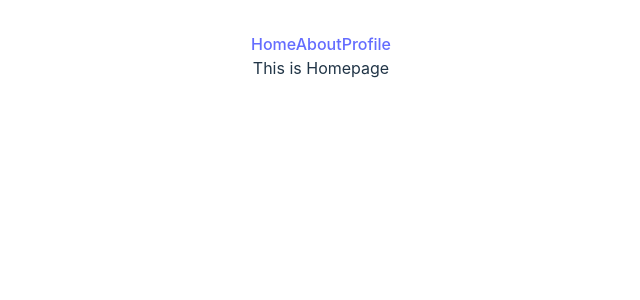
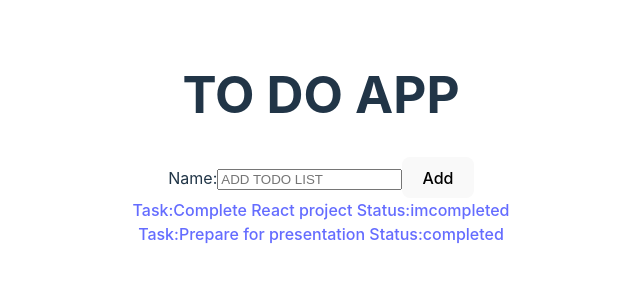
Before and after one commit to felixchen3674/react04292024, a React (Vite) app in the folder homework/react_homework/: page / in a window 1280 px wide. Shown: the top 300 px of the page, without its empty margins (319-959 px from the left). Built offline with nearby package versions, Linux system fonts and the light colour scheme; data requests are answered from the project's data file.

Commit message:
update homework21

```diff
--- a/homework/react_homework/src/App.tsx
+++ b/homework/react_homework/src/App.tsx
@@ -23,7 +23,9 @@ import Day13Play from "./day13_lifecycles/notes";
 import Day14Play from "./day14_practice";
 import Day16Play from "./day16_custom_hooks/notes";
 import Day17Play from "./day17_performance/notes";
+import ToDoApp from "./day21_routing";
 import Day21Play from "./day21_routing/notes";
+import TodoProvider from "./day21_routing/todoWRouter/components/todoContext";
 
 function App() {
   // const student: StudentType = {
@@ -34,20 +36,11 @@ function App() {
   // };
 
   return (
-    <>
-      {/* <Day11Play /> */}
-      {/* <Day12Play />
-      <TodoListApp />
-      <LifeCycle /> */}
-      {/* <UseEffectCycle /> */}
-      {/* <Fetch /> */}
-      {/* <Day12Play /> */}
-      {/* <Day13Play /> */}
-      {/* <Day14Play /> */}
-      {/* <Day16Play /> */}
-      {/* <Day17Play /> */}
-      <Day21Play />
-    </>
+    <div>
+      <TodoProvider>
+        <ToDoApp />
+      </TodoProvider>
+    </div>
   );
 }
 
--- a/homework/react_homework/src/day21_routing/index.tsx
+++ b/homework/react_homework/src/day21_routing/index.tsx
@@ -1,14 +1,18 @@
-import TodoApp from "./todoWRouter/todoApp";
-import TodoProvider from "./todoWRouter/todoContext";
+import { BrowserRouter, Link, Route, Router, Switch } from "react-router-dom";
+import Home from "./todoWRouter/components/Home";
+import SingleTodo from "./todoWRouter/components/SingleTodo";
+import customHistory from "./todoWRouter/components/customerHistory";
 
-export default function Day21Play() {
+export default function ToDoApp() {
   return (
     <div>
-      <h1>Day 21 Play</h1>
-      <Routes>
-        <Route to={"/"} component={Home} />
-        <Route to={"/todo/:id"} component={SingleTodo} />
-      </Routes>
+      <h1>TO DO APP</h1>
+      <Router history={customHistory}>
+        <Switch>
+          <Route path={"/"} exact component={Home} />
+          <Route path={"/todo/:id"} component={SingleTodo} />
+        </Switch>
+      </Router>
     </div>
   );
 }
--- /dev/null
+++ b/homework/react_homework/src/day21_routing/todoWRouter/components/AddTodo.tsx
@@ -0,0 +1,20 @@
+import { useContext } from "react";
+import { ToDoContext } from "./todoContext";
+
+export default function AddTodo() {
+  const { setTask, task, handleAdd } = useContext(ToDoContext);
+  return (
+    <div>
+      <label>
+        Name:
+        <input
+          type="text"
+          value={task}
+          onChange={(e) => setTask(e.target.value)}
+          placeholder="ADD TODO LIST"
+        />
+        <button onClick={handleAdd}>Add</button>
+      </label>
+    </div>
+  );
+}
--- /dev/null
+++ b/homework/react_homework/src/day21_routing/todoWRouter/components/CheckBox.tsx
@@ -0,0 +1,16 @@
+interface CheckBoxType {
+  checked: boolean;
+  onChange: () => void;
+}
+
+export function CheckBox(props: CheckBoxType) {
+  const { checked, onChange } = props;
+  return (
+    <div>
+      <label>
+        <input type="checkbox" checked={checked} onChange={onChange} />
+        Completed
+      </label>
+    </div>
+  );
+}
--- a/homework/react_homework/src/day21_routing/todoWRouter/components/Home.tsx
+++ b/homework/react_homework/src/day21_routing/todoWRouter/components/Home.tsx
@@ -1,25 +1,27 @@
-import React, { useEffect, useState } from "react";
-import { FetchData } from "../api/helper";
+import React, { useContext, useEffect, useState } from "react";
+import { Link } from "react-router-dom";
+import { ToDoContext } from "./todoContext";
+import AddTodo from "./AddTodo";
 
 export default function Home() {
-  const [todos, setTodos] = useState([]);
+  const { FetchData, todos } = useContext(ToDoContext);
   useEffect(() => {
-    async function Fetch() {
-      const res = await FetchData();
-      if (res.ok) {
-        setTodos(res);
-      }
-    }
-    Fetch();
+    FetchData();
   }, []);
+  console.log(todos);
   return (
     <div>
+      <div>
+        <AddTodo />
+      </div>
       {todos &&
         todos.map((item) => {
           return (
-            <div>
-              <button>{item.name}</button>
-              <h4>Status: {item.isCompleted ? "Completed" : "ImCompleted"}</h4>
+            <div key={item.id}>
+              <Link to={`/todo/${item.id}`}>
+                Task:{item.task} Status:
+                {item.completed ? "completed" : "imcompleted"}
+              </Link>
             </div>
           );
         })}
--- /dev/null
+++ b/homework/react_homework/src/day21_routing/todoWRouter/components/SingleTodo.tsx
@@ -0,0 +1,47 @@
+import { useContext, useEffect, useState } from "react";
+import { CheckBox } from "./CheckBox";
+import { ToDoContext } from "./todoContext";
+import { Redirect, useParams } from "react-router-dom";
+
+export interface TodoType {
+  id: string;
+  task: string;
+  completed: boolean;
+  date: string;
+  description: string;
+}
+export default function SingleTodo() {
+  const { id } = useParams();
+  const [redirect, setRedirect] = useState(false);
+  const { handleEdit, handleDelete, FetchSingleData, todo } =
+    useContext(ToDoContext);
+  useEffect(() => {
+    FetchSingleData(id);
+  }, []);
+  const handleBackToHome = () => {
+    setRedirect(true);
+  };
+
+  if (redirect) {
+    return <Redirect to="/" />;
+  }
+  const { task, date, description, completed } = todo;
+  return (
+    <div>
+      <li>
+        <div>
+          <h4>Task:{task}</h4>
+          <h4>Date:{date}</h4>
+          <h4>description:{description}</h4>
+          <CheckBox checked={completed} onChange={() => handleEdit(id)} />
+          <h4>
+            Status:
+            {completed ? "Completed" : "Not Completed"}
+          </h4>
+          <button onClick={() => handleDelete(id)}>Delete</button>
+          <button onClick={handleBackToHome}>Back to Home</button>
+        </div>
+      </li>
+    </div>
+  );
+}
--- /dev/null
+++ b/homework/react_homework/src/day21_routing/todoWRouter/components/customerHistory.ts
@@ -0,0 +1,4 @@
+import { createBrowserHistory } from "history";
+
+const customHistory = createBrowserHistory();
+export default customHistory;
--- /dev/null
+++ b/homework/react_homework/src/day21_routing/todoWRouter/components/todoContext.tsx
@@ -0,0 +1,116 @@
+import { createContext, useState } from "react";
+
+export const ToDoContext = createContext(null);
+const API_URL = "http://localhost:3000/todos";
+
+export default function TodoProvider({ children }) {
+  const [todos, setTodos] = useState<any>([]);
+  const [task, setTask] = useState("");
+  const [todo, setTodo] = useState({});
+
+  const handleAdd = async () => {
+    const now = new Date();
+    const year = now.getFullYear();
+    const month = String(now.getMonth() + 1).padStart(2, "0");
+    const day = String(now.getDate()).padStart(2, "0");
+    const date = `${year}-${month}-${day}`;
+    const newItem = { task, isCompleted: false, description: "", date };
+    try {
+      const response = await fetch(API_URL, {
+        method: "POST",
+        headers: {
+          "Content-Type": "application/json",
+        },
+        body: JSON.stringify(newItem),
+      });
+      const res = await response.json();
+      if (res) {
+        setTodos([...todos, res]);
+        setTask("");
+      }
+    } catch (err) {
+      console.log(err);
+    }
+  };
+  const handleDelete = async (id: string) => {
+    try {
+      const response = await fetch(`${API_URL}/${id}`, {
+        method: "DELETE",
+        headers: {
+          "Content-Type": "application/json",
+        },
+      });
+      const res = await response.json();
+      if (res) {
+        const newTodos = todos.filter((item: any) => item.id !== id);
+        setTodos(newTodos);
+      }
+    } catch (err) {
+      console.log(err);
+    }
+  };
+  const handleEdit = async (id: string) => {
+    // const status = todos.find((item: any) => item.id === id)?.completed;
+    const status = todo.completed;
+    try {
+      const response = await fetch(`${API_URL}/${id}`, {
+        method: "PATCH",
+        headers: {
+          "Content-Type": "application/json",
+        },
+        body: JSON.stringify({ completed: !status }),
+      });
+      const res = await response.json();
+      if (res) {
+        setTodo(res);
+      }
+    } catch (err) {
+      console.log(err);
+    }
+  };
+  const FetchData = async () => {
+    try {
+      const response = await fetch("http://localhost:3000/todos");
+      if (response.ok) {
+        const res = await response.json();
+        setTodos(res);
+      } else {
+        throw new Error("Something wrong");
+      }
+    } catch (err) {
+      console.log(err);
+    }
+  };
+  const FetchSingleData = async (id: number) => {
+    try {
+      const response = await fetch(`http://localhost:3000/todos/${id}`);
+      if (response.ok) {
+        const res = await response.json();
+        setTodo(res);
+      } else {
+        throw new Error("Something wrong");
+      }
+    } catch (err) {
+      console.log(err);
+    }
+  };
+  return (
+    <ToDoContext.Provider
+      value={{
+        todo,
+        setTodo,
+        FetchSingleData,
+        todos,
+        setTodos,
+        setTask,
+        task,
+        handleAdd,
+        handleDelete,
+        handleEdit,
+        FetchData,
+      }}
+    >
+      <div>{children}</div>
+    </ToDoContext.Provider>
+  );
+}
--- a/homework/react_homework/src/jsonServer/db.json
+++ b/homework/react_homework/src/jsonServer/db.json
@@ -1,3 +1,18 @@
 {
-  "todos": []
+  "todos": [
+    {
+      "id": "1",
+      "task": "Complete React project",
+      "completed": false,
+      "date": "2024-05-28",
+      "description": "Finish the React project by implementing Redux and adding styling."
+    },
+    {
+      "id": "2",
+      "task": "Prepare for presentation",
+      "completed": true,
+      "date": "2024-05-30",
+      "description": "Create slides, rehearse presentation, and gather feedback from peers."
+    }
+  ]
 }
```
Also changed, not shown: homework/react_homework/src/day21_routing/todoWRouter/api/helper.ts (deleted, +0 -63 lines).
